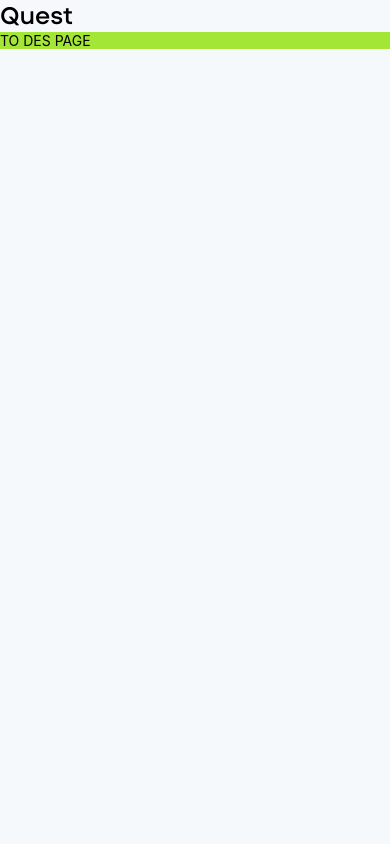
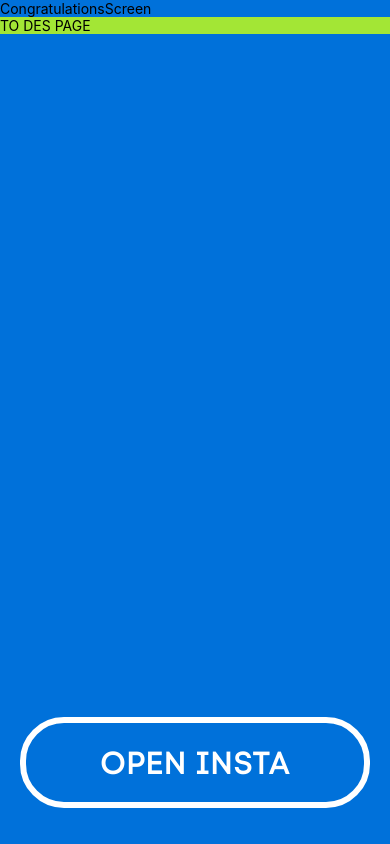
Before and after one commit to adtimokhin/slabo-mobile-app, a React Native app: screen /Congrats in a window 390 px wide. Before the commit this address had no page. Built offline with nearby package versions, Linux system fonts and the light colour scheme.

Commit message:
Added buttons that do actions on two pages

```diff
--- /dev/null
+++ b/components/common/ActionButton.jsx
@@ -0,0 +1,27 @@
+import { StyleSheet, Text, TouchableOpacity } from "react-native";
+
+const ActionButton = ({ btnText, onPress }) => {
+  return (
+
+  <TouchableOpacity onPress={onPress} className="bg-transparent p-4 mx-5 items-center justify-center" style={styles.button}>
+  <Text style={{fontFamily:"codeNext"}} className="text-white text-[32px]">{btnText}</Text>
+  </TouchableOpacity>);
+};
+
+
+const styles = StyleSheet.create({
+    button: {
+      alignItems: 'center',
+      justifyContent: 'center',
+      borderColor: 'white',
+      borderWidth: 6,
+      borderRadius: 44,
+      paddingVertical: 10,
+      paddingHorizontal: 20, // You can adjust this value for your needs
+    },
+    text: {
+      fontSize: 16, // You can adjust this value for your needs
+    },
+  });
+
+export default ActionButton;
--- a/screens/CongratulationsScreen.jsx
+++ b/screens/CongratulationsScreen.jsx
@@ -2,23 +2,51 @@ import { useNavigation } from "@react-navigation/native";
 import { useLayoutEffect } from "react";
 import { View, Text, SafeAreaView, TouchableOpacity } from "react-native";
 
+import { Linking } from "react-native";
+import ActionButton from "../components/common/ActionButton";
+
 const CongratulationsScreen = () => {
+  const handleInstagramPress = async () => {
+    const url = "instagram://user?username=adtimokhin"; // replace 'instagramUserName' with the actual username
 
-    const navigation = useNavigation();
-    useLayoutEffect(()=> {
-        navigation.setOptions({
-            headerShown: false
-        })
-    }, [])
+    // Check if the Instagram app can be opened
+    const canOpenURL = await Linking.canOpenURL(url);
+
+    if (canOpenURL) {
+      Linking.openURL(url);
+    } else {
+      // If the Instagram app isn't installed, open in the browser
+      Linking.openURL(`https://www.instagram.com/adtimokhin`); // replace 'instagramUserName' with the actual username
+    }
+  };
+
+  const navigation = useNavigation();
+  useLayoutEffect(() => {
+    navigation.setOptions({
+      headerShown: false,
+    });
+  }, []);
 
   return (
     <SafeAreaView className="bg-main flex-1">
       <Text>CongratulationsScreen</Text>
-      <TouchableOpacity className="bg-lime-400 text-bold font-bold text-3xl" onPress={()=>{
-        navigation.navigate('Description')
-      }}>
-      <Text>TO DES PAGE</Text>
-        </TouchableOpacity>
+      <TouchableOpacity
+        className="bg-lime-400 text-bold font-bold text-3xl"
+        onPress={() => {
+          navigation.navigate("Description");
+        }}
+      >
+        <Text>TO DES PAGE</Text>
+      </TouchableOpacity>
+
+<View className="absolute bottom-9 w-full">
+      <ActionButton
+        btnText={"OPEN INSTA"}
+        onPress={async () => {
+          await handleInstagramPress();
+        }}
+      />
+      </View>
     </SafeAreaView>
   );
 };
--- a/screens/DescriptionScreen.jsx
+++ b/screens/DescriptionScreen.jsx
@@ -1,30 +1,36 @@
 import { useNavigation } from "@react-navigation/native";
 import { useLayoutEffect } from "react";
 import { View, Text, SafeAreaView, TouchableOpacity } from "react-native";
+import ActionButton from "../components/common/ActionButton";
 
 const DescriptionScreen = () => {
-
-    const navigation = useNavigation();
-    useLayoutEffect(()=> {
-        navigation.setOptions({
-            headerShown: false
-        })
-    }, [])
+  const navigation = useNavigation();
+  useLayoutEffect(() => {
+    navigation.setOptions({
+      headerShown: false,
+    });
+  }, []);
 
   return (
     <SafeAreaView className="bg-main flex-1">
       <Text>DES</Text>
-      <TouchableOpacity className="bg-lime-400 text-bold font-bold text-3xl" onPress={()=>{
-        navigation.navigate('Home')
-      }}>
-      <Text>TO QUEST PAGE</Text>
-        </TouchableOpacity>
+      <TouchableOpacity
+        className="bg-lime-400 text-bold font-bold text-3xl"
+        onPress={() => {
+          navigation.navigate("Home");
+        }}
+      >
+        <Text>TO QUEST PAGE</Text>
+      </TouchableOpacity>
 
-        <TouchableOpacity className="bg-lime-400 text-bold font-bold text-3xl" onPress={()=>{
-        navigation.navigate('Congrats')
-      }}>
-      <Text>TO CONGRATS PAGE</Text>
-        </TouchableOpacity>
+      <View className="absolute bottom-9 w-full">
+        <ActionButton
+          btnText={"MARK AS DONE"}
+          onPress={() => {
+            navigation.navigate("Congrats");
+          }}
+        />
+      </View>
     </SafeAreaView>
   );
 };
--- a/screens/LoadingScreen.jsx
+++ b/screens/LoadingScreen.jsx
@@ -1,21 +1,21 @@
 import React, { useEffect, useLayoutEffect } from "react";
-import { View, ActivityIndicator } from "react-native";
+import { View, ActivityIndicator, Image } from "react-native";
 import { useNavigation } from "@react-navigation/native";
 
 const LoadingScreen = () => {
   const navigation = useNavigation();
 
-  useLayoutEffect(()=> {
+  useLayoutEffect(() => {
     navigation.setOptions({
-        headerShown: false
-    })
-}, [])
+      headerShown: false,
+    });
+  }, []);
 
   useEffect(() => {
     const fetchData = async () => {
       const timer = setTimeout(() => {
         navigation.replace("Home"); // Navigate to your home screen or any other screen
-      }, 1000); // 1 second delay
+      }, 10); // 1 second delay
 
       return () => clearTimeout(timer);
     };
--- a/tailwind.config.js
+++ b/tailwind.config.js
@@ -1,6 +1,6 @@
 /** @type {import('tailwindcss').Config} */
 module.exports = {
-  content: ["./App.{js,jsx,ts,tsx}", "./screens/**/*.{js,jsx,ts,tsx}"],
+  content: ["./App.{js,jsx,ts,tsx}", "./screens/**/*.{js,jsx,ts,tsx}",  "./components/**/*.{js,jsx,ts,tsx}"],
   theme: {
     extend: {
       colors:{
```
Also changed, not shown: metro.config.js (+4 -4 lines), screens/QuestDescriptionScreen.jsx (+15 -2 lines).
